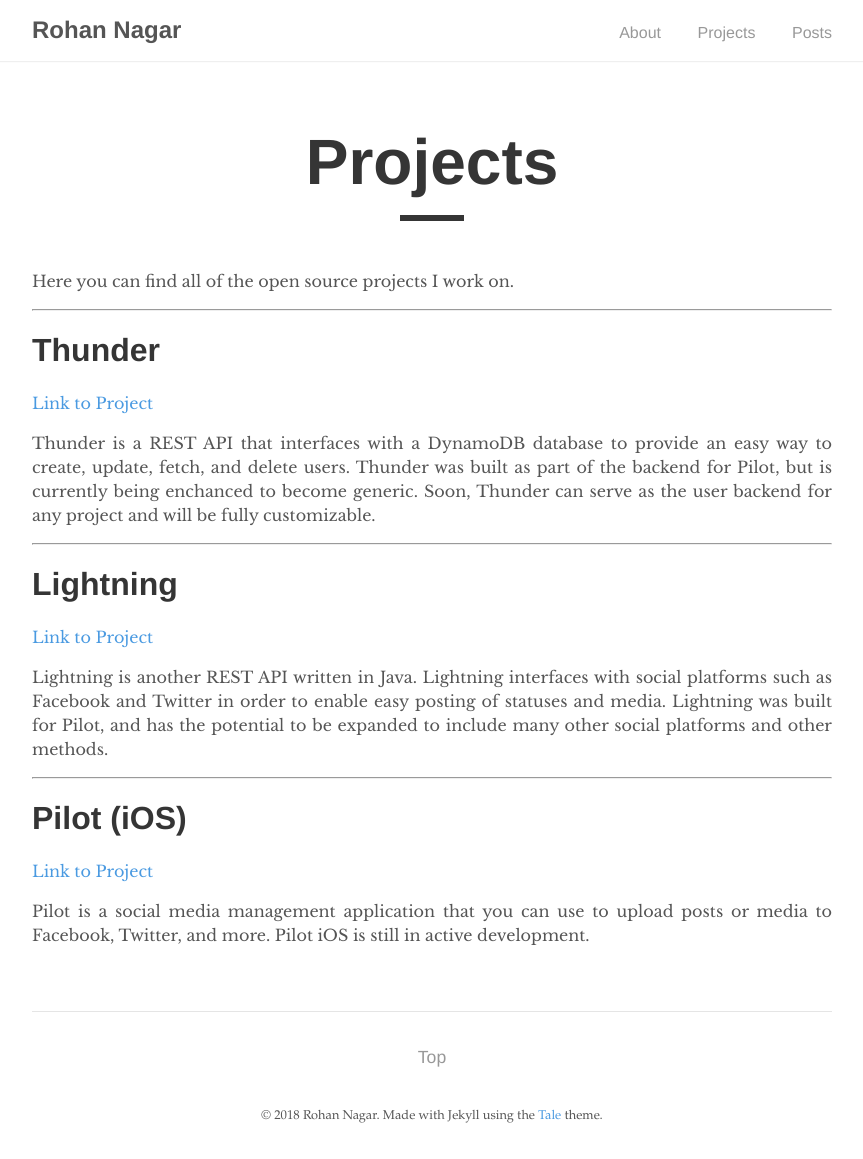
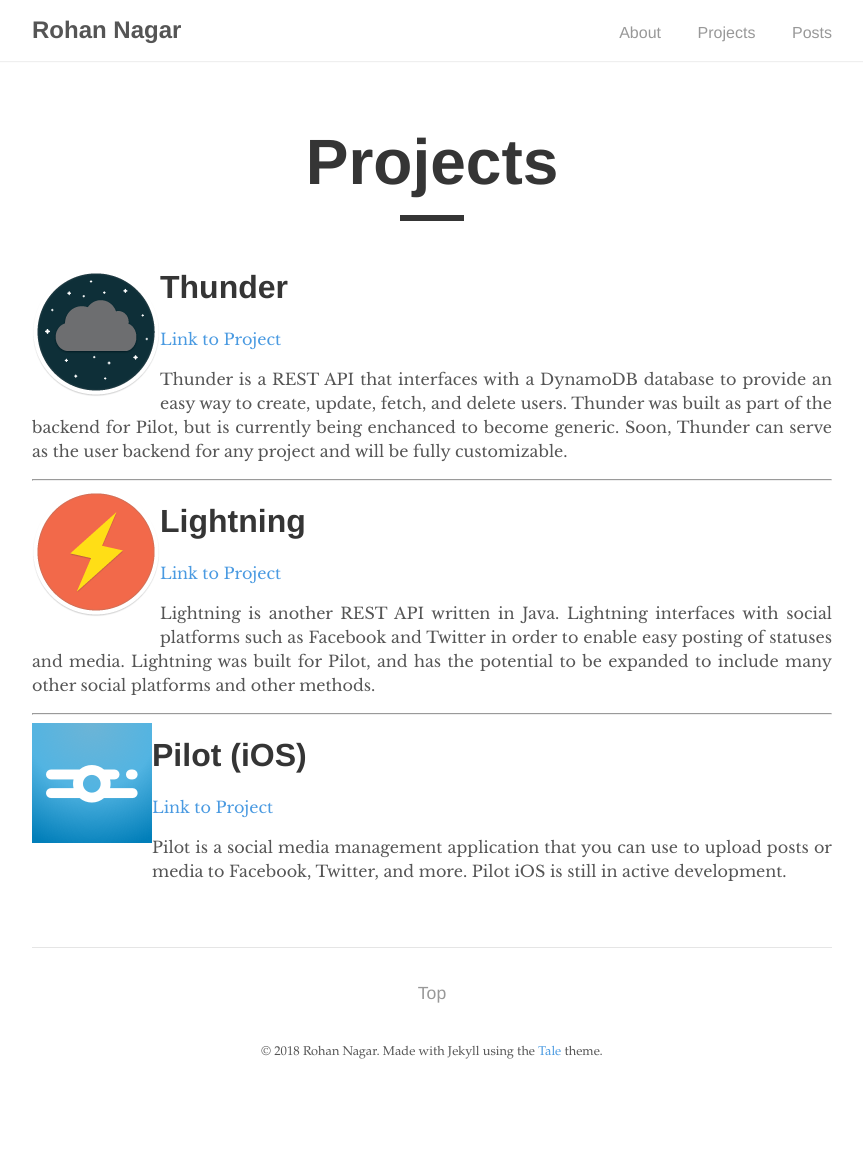
Before and after one commit to RohanNagar/RohanNagar.github.io, a Jekyll site: the page built from pages/projects.md, in a window 1280 px wide. Shown: the whole page, without its empty margins (208-1071 px from the left). Built offline with Jekyll 4.4.1, drawn with Linux system fonts in a browser that asks for light colours; after the commit the page ends 1095 px from its top, so only the background shows below that.

Commit message:
Add project icons

```diff
--- a/pages/projects.md
+++ b/pages/projects.md
@@ -5,9 +5,7 @@
 permalink: /projects/
 ---
 
-Here you can find all of the open source projects I work on.
-
-<hr>
+<img align="left" src="/assets/img/projects/thunder.png">
 
 # Thunder
 
@@ -19,6 +17,8 @@
 
 <hr>
 
+<img align="left" src="/assets/img/projects/lightning.png">
+
 # Lightning
 
 [Link to Project](https://www.github.com/RohanNagar/lightning)
@@ -28,6 +28,8 @@
 
 <hr>
 
+<img align="left" src="/assets/img/projects/pilot.png">
+
 # Pilot (iOS)
 
 [Link to Project](https://github.com/SanctionCo/pilot-ios)
```
Also changed, not shown: assets/img/projects/lightning.png (added), assets/img/projects/pilot.png (added).
